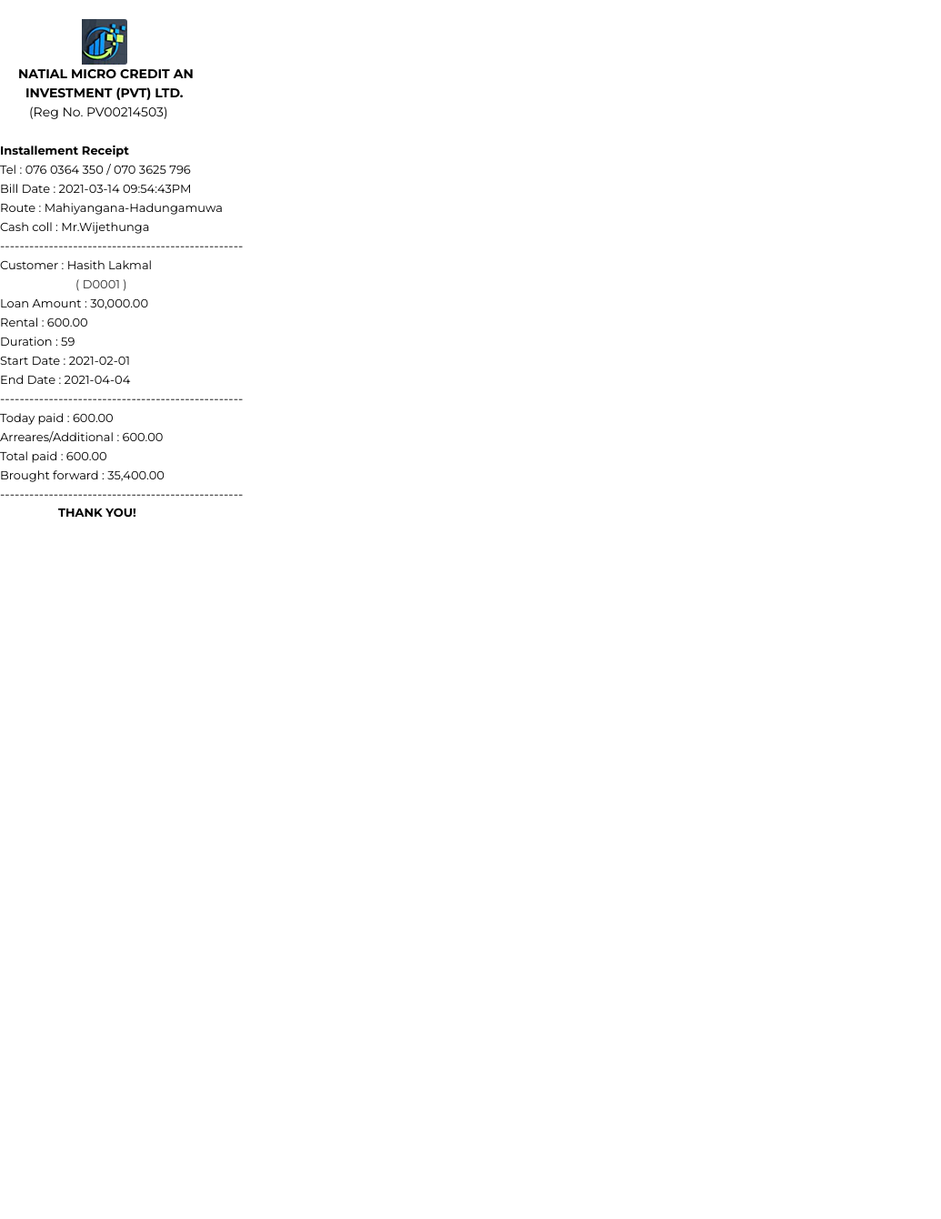
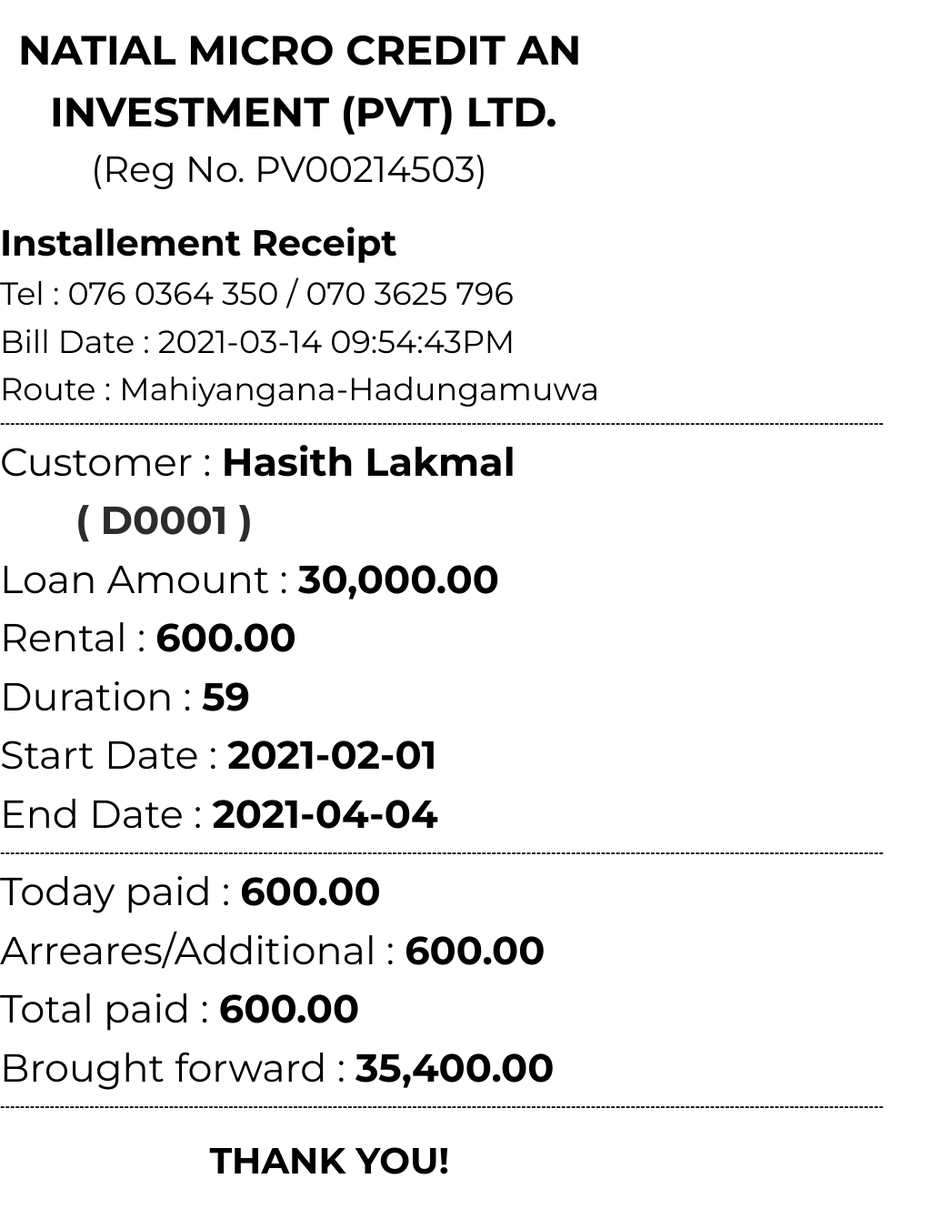
Before and after one commit to rearboost/poli-app-c2, a PHP site: page /debt_collection_print.php?id=1 in a window 1280 px wide. Shown: the whole page at 91% size, without its empty margins (0-1035 px from the left). Before the commit the page ends 569 px from the top, so only its background shows below. Run offline with PHP 8.4, Linux system fonts and the light colour scheme; a user stored in the database is signed in; data comes from the database, SQL or seed files in the repository; data that the repository does not hold is empty; some libraries are stand-ins or nearby versions.

Commit message:
Print Update

```diff
--- a/debt_collection_print.php
+++ b/debt_collection_print.php
@@ -51,23 +51,24 @@ mysqli_select_db($con,DB_NAME);
         <form >
           <div>
             <br>
-            <img src="images/logo.png" style="padding-left: 7%;"><br>
-             <span style="padding-left: 20px; font-size: 14px; color: black;"><b>NATIAL MICRO CREDIT AN</b></span><br>
-             <span style="padding-left: 28px; font-size: 14px; color: black;"><b> INVESTMENT (PVT) LTD.</b></span><br>
-             <span style="padding-left: 32px; font-size: revert; color: black;">(Reg No. PV00214503)</span><br><br>
-             <span style="font-size: small; color: black;"><b>Installement Receipt</b></span><br>
-             <span style="font-size: small; color: black;">Tel : 076 0364 350 / 070 3625 796</span><br>
-             <span style="font-size: small; color: black;">Bill Date :
+            <!--<img src="images/logo.png" style="padding-left: 7%;"><br>-->
+             <span style="padding-left: 20px; font-size: 45px; color: black;"><b>NATIAL MICRO CREDIT AN</b></span><br>
+             <span style="padding-left: 55px; font-size: 45px; color: black;"><b> INVESTMENT (PVT) LTD.</b></span><br>
+             <span style="padding-left: 100px; font-size: 40px; color: black;">(Reg No. PV00214503)</span><br><br>
+             <span style="font-size: 40px; color: black;"><b>Installement Receipt</b></span><br>
+             <span style="font-size: 35px; color: black;">Tel : 076 0364 350 / 070 3625 796</span><br>
+             <span style="font-size: 35px; color: black;">Bill Date :
              <?php
                 $date = new DateTime(null, new DateTimeZone('Etc/GMT+8'));
                         echo $date->format('Y-m-d h:i:sA'); ?>
               </span><br>
-              <span style="font-size: small; color: black;">Route : Mahiyangana-Hadungamuwa</span><br>
-              <span style="font-size: small; color: black;">Cash coll : Mr.Wijethunga</span><br>
+              <span style="font-size: 35px; color: black;">Route : Mahiyangana-Hadungamuwa</span><br>
+              <!--<span style="font-size: 40px; color: black;">Cash coll : Mr.Wijethunga</span><br>-->
           </div>
-          <span style="color: black;">--------------------------------------------------</span> <br>
+          <b><span style="color: black;">----------------------------------------------------------------------------------------------------------------------------------------------------------------------------------</span> <br></b>
 
-          <span style="font-size: small; color: black;">Customer :
+          <span style="font-size: 43px; color: black;">Customer :
+          <b>
           <?php
              $name_id = $data['cust_id'];
              $custom = "SELECT * FROM customer WHERE cust_id = '$name_id' ";
@@ -75,60 +76,80 @@ mysqli_select_db($con,DB_NAME);
              $dataName = mysqli_fetch_array($result1);
              echo $dataName['name'];
           ?>
+          </b>
           </span><br>
-          <span style="padding-left: 83px; font-size: small;"><?php echo "( ".$data['cust_id']." )" ?></span> <br>
+          <span style="padding-left: 83px; font-size: 43px;"><b><?php echo "( ".$data['cust_id']." )" ?></b></span> <br>
 
-          <span style="font-size: small; color: black;">Loan Amount :
+          <span style="font-size: 43px; color: black;">Loan Amount :
+          <b>
           <?php $amount = $data['amount'];
                 echo number_format($amount,2,".",",")
           ?>
+          </b>
           </span><br>
 
-          <span style="font-size: small; color: black;">Rental :
+          <span style="font-size: 43px; color: black;">Rental :
+          <b>
           <?php $rental = $data['rental'];
                 echo number_format($rental,2,".",",")
           ?>
+          </b>
           </span><br>
 
-          <span style="font-size: small; color: black;">Duration :
+          <span style="font-size: 43px; color: black;">Duration :
+          <b>
           <?php echo $data['duration'] ?>
+          </b>
           </span><br>
 
-          <span style="font-size: small; color: black;">Start Date :
+          <span style="font-size: 43px; color: black;">Start Date :
+          <b>
           <?php echo $data['l_date'] ?>
+          </b>
           </span><br>
 
-          <span style="font-size: small; color: black;">End Date :
+          <span style="font-size: 43px; color: black;">End Date :
+          <b>
           <?php echo $data['end_date'] ?>
+          </b>
           </span><br>
 
-          <span style="color: black;">--------------------------------------------------</span> <br>
+          <b><span style="color: black;">----------------------------------------------------------------------------------------------------------------------------------------------------------------------------------</span> <br></b>
 
-          <span style="font-size: small; color: black;">Today paid :
+          <span style="font-size: 43px; color: black;">Today paid :
+          <b>
           <?php $paid = $data['paid'];
                 echo number_format($paid,2,".",",")
           ?>
+          </b>
           </span><br>
 
-          <span style="font-size: small; color: black;">Arreares/Additional :
+          <span style="font-size: 43px; color: black;">Arreares/Additional :
+          <b>
           <?php $arrears = $data['arrears'];
                 echo number_format($arrears,2,".",",")
           ?>
+          </b>
           </span><br>
 
-          <span style="font-size: small; color: black;">Total paid :
+          <span style="font-size: 43px; color: black;">Total paid :
+          <b>
           <?php $total_paid = $data['total_paid'];
                 echo number_format($total_paid,2,".",",")
           ?>
+          </b>
           </span><br>
 
-          <span style="font-size: small; color: black;">Brought forward :
+          <span style="font-size: 43px; color: black;">Brought forward :
+          <b>
           <?php $brought_forward =$data['brought_forward'];
                 echo number_format($brought_forward,2,".",",") ?>
+           </b>
           </span><br>
 
-          <span style="color: black;">--------------------------------------------------</span>
-          <h5 style="padding-left: 5%; font-size: small; color: black;"><b>THANK YOU!</b></h5>
+          <b><span style="color: black;">----------------------------------------------------------------------------------------------------------------------------------------------------------------------------------</span> <br></b><br>
+          <h5 style="padding-left: 18%; font-size: 40px; color: black;"><b>THANK YOU!</b></h5>
+          <br>
          </form>
        </div>
   </div>
```
